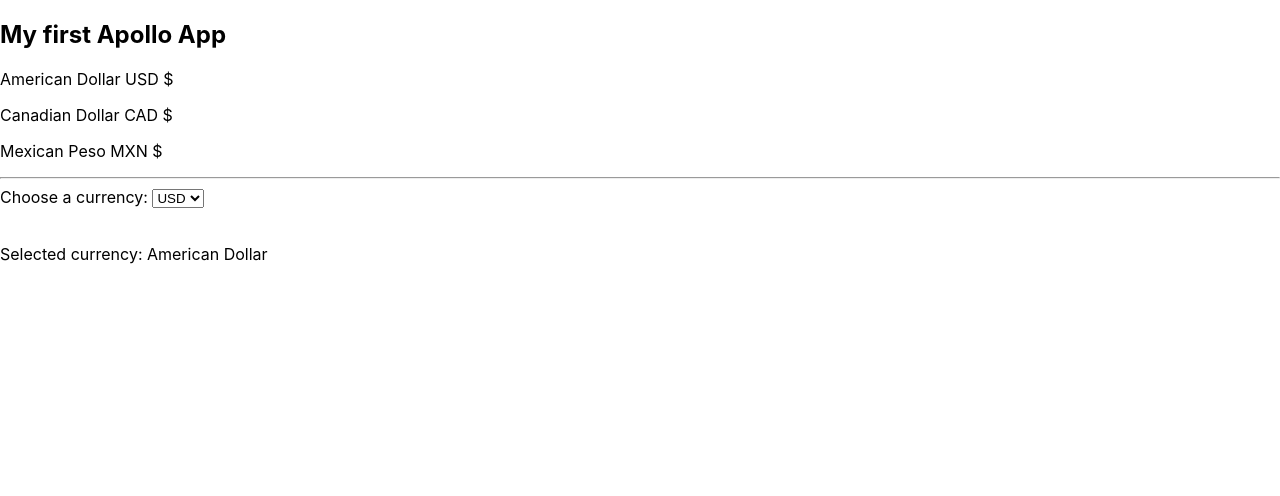
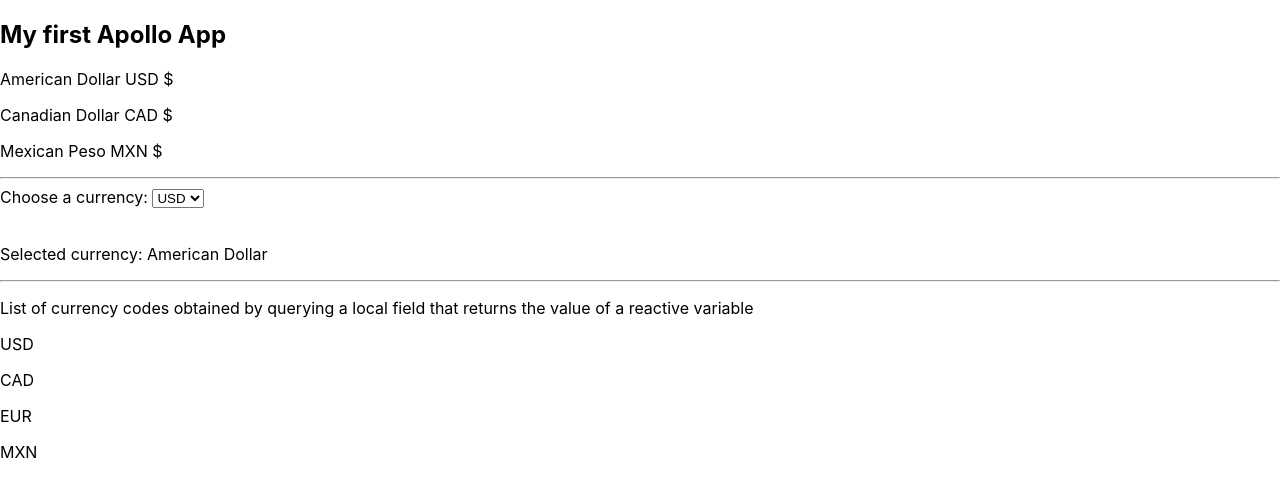
Before and after one commit to maurom88/apollo-cache-test, a React (Create React App) app: page / in a window 1280 px wide. Shown: the top 496 px of the page. Built offline with nearby package versions, Linux system fonts and the light colour scheme.

Commit message:
Add CurrencyCodes component; Add useReactiveVar to Currency

```diff
--- a/src/App.js
+++ b/src/App.js
@@ -6,6 +6,7 @@
 
 import Currency from './components/Currency';
 import AllCurrencies from './components/AllCurrencies';
+import CurrencyCodes from './components/Currencycodes';
 
 // Create new instance of Apollo client
 const client = new ApolloClient({
@@ -21,6 +22,8 @@
         <AllCurrencies />
         <hr />
         <Currency />
+        <hr />
+        <CurrencyCodes />
       </div>
     </ApolloProvider>
   );
--- a/src/components/Currency.js
+++ b/src/components/Currency.js
@@ -1,5 +1,5 @@
 import React from 'react';
-import { gql, useQuery } from '@apollo/client';
+import { gql, useQuery, useReactiveVar } from '@apollo/client';
 
 import { currencyCodesVar } from '../cache';
 
@@ -12,9 +12,11 @@
 
 // Component that renders a dropdown menu and the name of the selected currency
 export default function Currency() {
+  // useReactiveVar is needed to rerender component if currencyCodesVar is updated
+  const currencyCodes = useReactiveVar(currencyCodesVar);
   // Hook to determine selected element from the dropdown menu
   const [selectedCurrency, setSelectedCurrency] = React.useState(
-    currencyCodesVar()[0]
+    currencyCodes[0]
   );
 
   // Run query with selected currency code set as variable
@@ -40,8 +42,8 @@
           value={selectedCurrency}
           onChange={handleChange}
         >
-          {/* For each element in the currencyCodesVar reactive variable array, create an option in the menu displaying the value of the currency code */}
-          {currencyCodesVar().map((currencyCode) => (
+          {/* For each element in the currencyCodes reactive variable array, create an option in the menu displaying the value of the currency code */}
+          {currencyCodes.map((currencyCode) => (
             <option key={currencyCode} value={currencyCode}>
               {currencyCode}
             </option>
--- /dev/null
+++ b/src/components/Currencycodes.js
@@ -0,0 +1,33 @@
+import React from 'react';
+
+import { gql, useQuery } from '@apollo/client';
+
+// Query the currencyCodes local field (returning the value of currencyCodesVar reactive variable)
+const CURRENCY_CODES_QUERY = gql`
+  query GetCurrencyCodes {
+    currencyCodes @client
+  }
+`;
+
+// Component that returns a list of currency codes from the reactive variable currencyCodesVar by reading it from local field (not reading variable directly)
+export default function CurrencyCodes() {
+  const { data, loading, error } = useQuery(CURRENCY_CODES_QUERY);
+
+  if (loading) return <p>Loading...</p>;
+  if (error) return <p>ERROR: {error.message}</p>;
+
+  return (
+    <div>
+      <p>
+        List of currency codes obtained by querying a local field that returns
+        the value of a reactive variable
+      </p>
+      <div>
+        {data &&
+          data.currencyCodes.map((currencyCode) => (
+            <p key={currencyCode}>{currencyCode}</p>
+          ))}
+      </div>
+    </div>
+  );
+}
```
